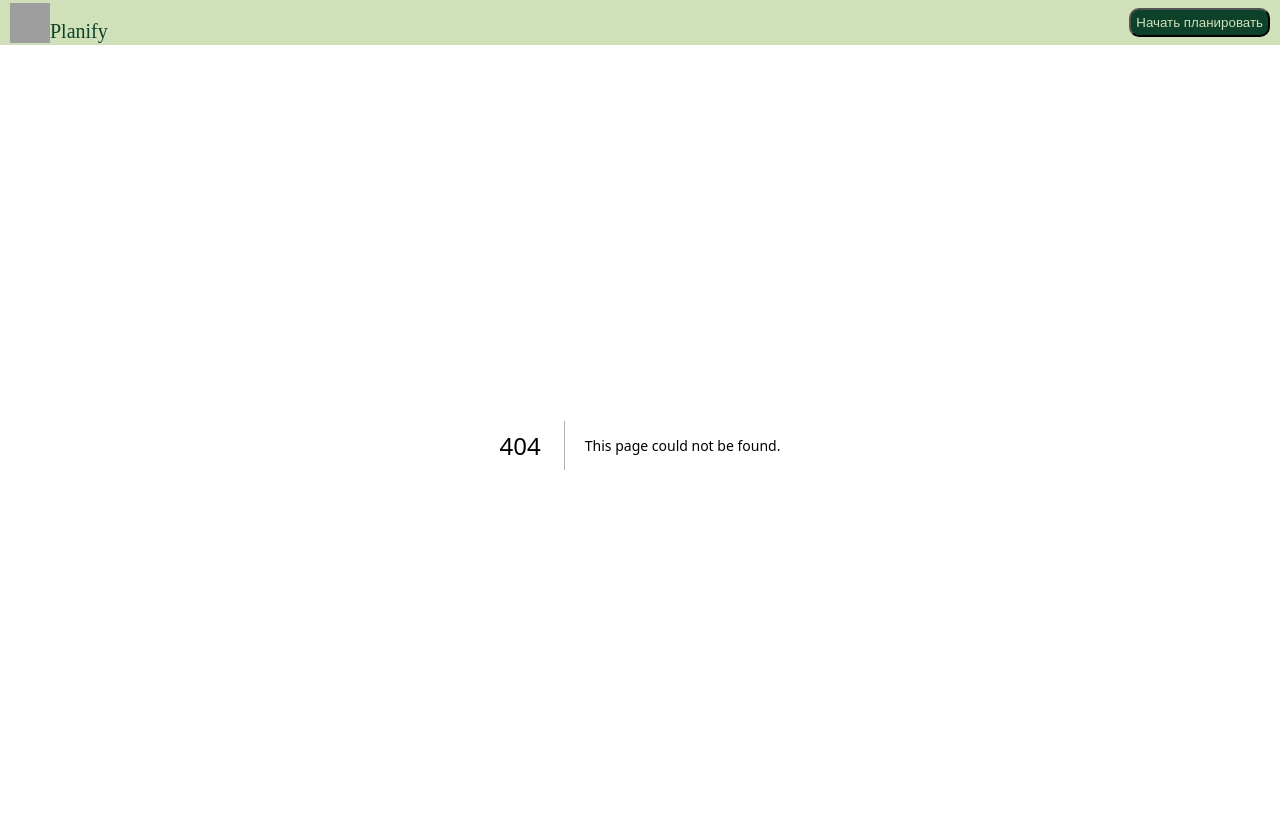
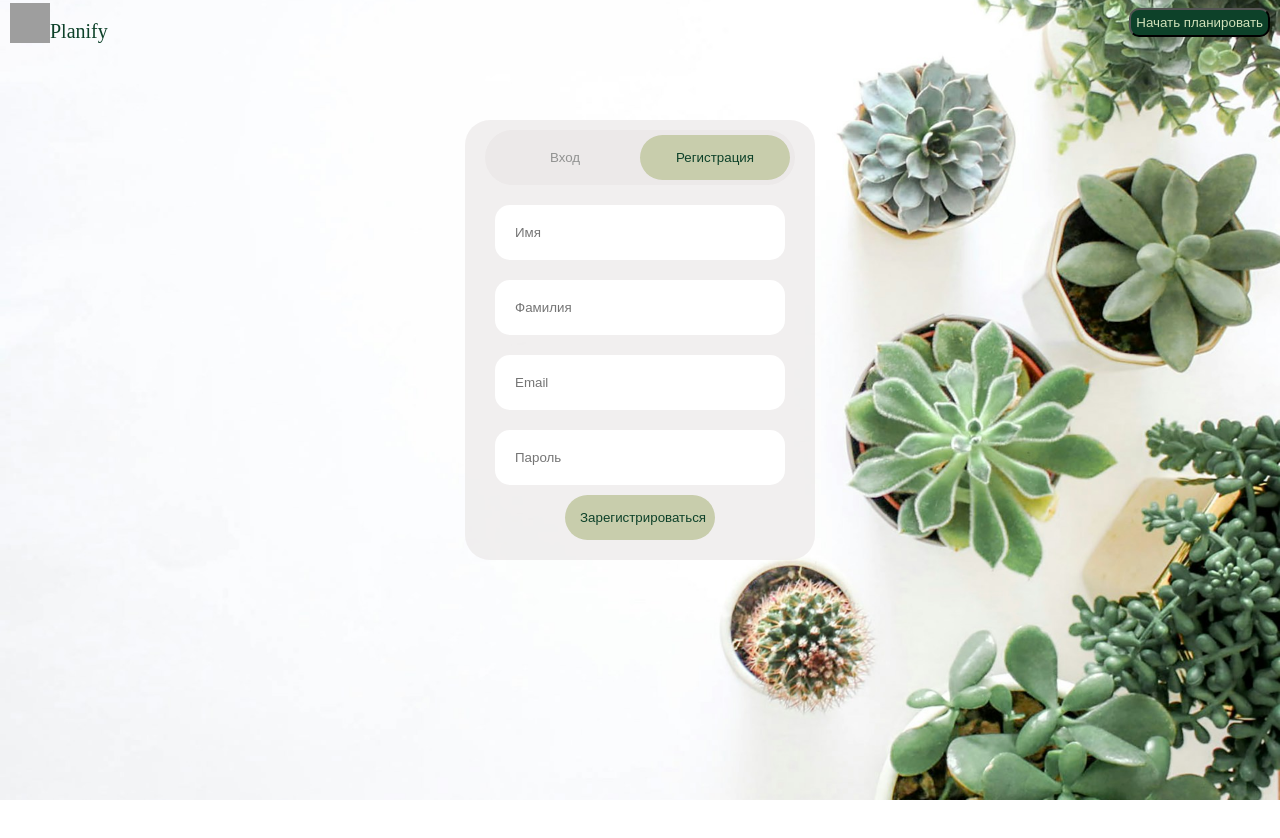
Before and after one commit to DarLaIl/fintex-t-bank-final, a Next.js app in the folder final/final-app/: page /registration in a window 1280 px wide. Before the commit this address had no page. Shown: the top 838 px of the page. After the commit the page ends 800 px from the top, so only its background shows below. Built offline with nearby package versions, Linux system fonts and the light colour scheme; grey boxes are pictures that could not be loaded.

Commit message:
3. login and registration page created(without auth logic)

```diff
--- /dev/null
+++ b/final/final-app/app/(authorization)/registration/page.tsx
@@ -0,0 +1,50 @@
+'use client';
+
+//import { useRouter } from 'next/navigation';
+import SwitchBar from '../../components/SwitchBar';
+import styles from '../../../styles/Authorization.module.css';
+
+export default function RegistrationForm() {
+    //const router = useRouter();
+
+    return (
+        <main>
+            <div className={styles.container}>
+                <SwitchBar />
+                <form className={styles['data-container']}>
+                    <input
+                        placeholder="Имя"
+                        type="text"
+                        id="userFirstName"
+                        //value={}
+                        //onChange={}
+                    />
+                    <input
+                        placeholder="Фамилия"
+                        type="text"
+                        id="userLastName"
+                        //value={}
+                        //onChange={}
+                    />
+                    <input
+                        placeholder="Email"
+                        type="email"
+                        id="email"
+                        //value={}
+                        //onChange={}
+                    />
+                    <input
+                        placeholder="Пароль"
+                        type="password"
+                        id="password"
+                        //value={}
+                        //onChange={}
+                    />
+                    <button className={styles['control-btn']}>
+                        Зарегистрироваться
+                    </button>
+                </form>
+            </div>
+        </main>
+    );
+}
--- a/final/final-app/app/components/Navbar.tsx
+++ b/final/final-app/app/components/Navbar.tsx
@@ -9,7 +9,7 @@ const Navbar = () => {
     const router = useRouter();
 
     const buttonClickHandler = () => {
-        router.push('/register')
+        router.push('/login')
     }
     return (
         <nav className={styles.nav}>
@@ -22,7 +22,7 @@ const Navbar = () => {
                 />
                 <Link href="/">Planify</Link>
             </div>
-            <button type="button" onClick={buttonClickHandler}>
+            <button className={styles.btn} type="button" onClick={buttonClickHandler}>
                 Начать планировать
             </button>
         </nav>
--- /dev/null
+++ b/final/final-app/app/components/SwitchBar.tsx
@@ -0,0 +1,43 @@
+'use client';
+
+import { usePathname, useRouter } from 'next/navigation';
+import styles from '../../styles/Authorization.module.css';
+
+export default function SwitchBar() {
+    const router = useRouter();
+    const pathname = usePathname();
+
+    const loginButtonClickHandler = () => {
+        router.push('/login');
+    };
+
+    const registrationButtonClickHandler = () => {
+        router.push('/registration');
+    };
+
+    return (
+        <div className={styles.topbar}>
+            <button
+                className={
+                    pathname === '/login'
+                        ? styles['switch-btn-active']
+                        : styles['switch-btn']
+                }
+                onClick={loginButtonClickHandler}
+            >
+                Вход
+            </button>
+
+            <button
+                className={
+                    pathname === '/registration'
+                        ? styles['switch-btn-active']
+                        : styles['switch-btn']
+                }
+                onClick={registrationButtonClickHandler}
+            >
+                Регистрация
+            </button>
+        </div>
+    );
+}
--- a/final/final-app/app/page.tsx
+++ b/final/final-app/app/page.tsx
@@ -41,7 +41,11 @@ export default function Home() {
                 Погружайтесь в мир удобного и эффективного планирования с
                 Planify и следите за своим прогрессом каждый день!
             </p>
-            <button type="button" onClick={() => router.push('/register')}>
+            <button
+                className={styles.btn}
+                type="button"
+                onClick={() => router.push('/login')}
+            >
                 Начать планировать
             </button>
         </main>
--- /dev/null
+++ b/final/final-app/styles/Authorization.module.css
@@ -0,0 +1,71 @@
+.container {
+    position: absolute;
+    top: 120px;
+    display: flex;
+    flex-direction: column;
+    justify-content: center;
+    align-items: center;
+    padding: 10px;
+    border-radius: 25px;
+    background-color: #ece9e9b5;
+}
+
+.topbar {
+    display: flex;
+    justify-content: space-between;
+    background-color: #ece9e9;
+    padding: 5px;
+    border-radius: 30px;
+}
+
+.data-container {
+    display: flex;
+    flex-direction: column;
+    justify-content: space-evenly;
+    align-items: center;
+    padding: 10px;
+}
+
+.data-container input {
+    width: 250px;
+    padding: 20px;
+    margin: 10px;
+    border: none;
+    border-radius: 15px;
+    outline-color: #317957;
+    outline-width: 1px;
+}
+
+.switch-btn {
+    width: 150px;
+    padding: 15px;
+    cursor: pointer;
+    color: #919291;
+    background-color: transparent;
+    border: none;
+    border-radius: 25px;
+}
+
+.switch-btn-active,
+.control-btn {
+    width: 150px;
+    padding: 15px;
+    cursor: pointer;
+    color: #0d4129;
+    background-color: #c8cdac;
+    border: none;
+    border-radius: 25px;
+    transition: all 0.5s ease;
+}
+
+@media (hover: hover) {
+    .switch-btn:hover {
+        background-color: #c8cdac3b;
+        color: #0d4129;
+    }
+
+    .control-btn:hover {
+        background-color: #0d4129;
+        color: #d0e1ba;
+    }
+}
--- a/final/final-app/styles/Home.module.css
+++ b/final/final-app/styles/Home.module.css
@@ -1,5 +1,4 @@
 .wrapper {
-    box-sizing: border-box;
     display: flex;
     align-items: self-start;
     flex-direction: column;
@@ -22,3 +21,20 @@
     width: 50%;
     margin: 0;
 }
+
+.btn {
+    padding: 5px;
+    color: #d0e1ba;
+    cursor: pointer;
+    background-color: #0d4129;
+    border-radius: 10px;
+}
+
+@media (hover: hover) {
+    .btn:hover {
+        scale: 1.1;
+        background-color: #16643f;
+        color: #d0e1ba;
+        transition: all 0.5s ease;
+    }
+}
--- a/final/final-app/styles/Navbar.module.css
+++ b/final/final-app/styles/Navbar.module.css
@@ -10,3 +10,20 @@
     display: flex;
     align-items: flex-end;
 }
+
+.btn {
+    padding: 5px;
+    cursor: pointer;
+    background-color: #0d4129;
+    color: #d0e1ba;
+    border-radius: 10px;
+    transition: all 0.5s ease;
+}
+
+@media (hover: hover) {
+    .btn:hover {
+        scale: 1.1;
+        background-color: #16643f;
+        color: #d0e1ba;
+    }
+}
--- a/final/final-app/styles/globals.css
+++ b/final/final-app/styles/globals.css
@@ -9,6 +9,7 @@ html {
 }
 
 body {
+    box-sizing: border-box;
     height: 100%;
     background: url('../public/wallpaper.jpg');
     background-size: cover;
@@ -20,12 +21,15 @@ body {
 }
 
 main {
+    height: 85%;
+    display: flex;
+    flex-direction: column;
+    align-items: center;
     padding: 10px 15px;
 }
 
 header {
     height: 45px;
-    background-color: #d0e1ba;
     display: flex;
     align-items: center;
     padding: 0 10px;
@@ -35,20 +39,3 @@ a {
     color: #0d4129;
     text-decoration: none;
 }
-
-button {
-    background-color: #0d4129;
-    padding: 5px;
-    border-radius: 10px;
-    color: #d0e1ba;
-    cursor: pointer;
-    transition: all .5s ease;
-}
-
-@media (hover:hover) {
-    button:hover {
-        background-color: #16643f;
-        scale: 1.1;
-        color: #d0e1ba;
-    }
-}
```
Also changed, not shown: final/final-app/app/(authorization)/login/page.tsx (added, +34 -0 lines).
